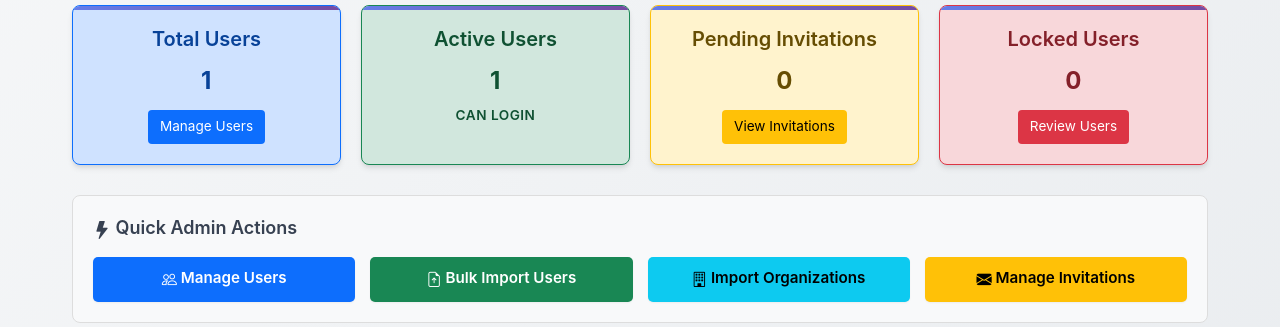
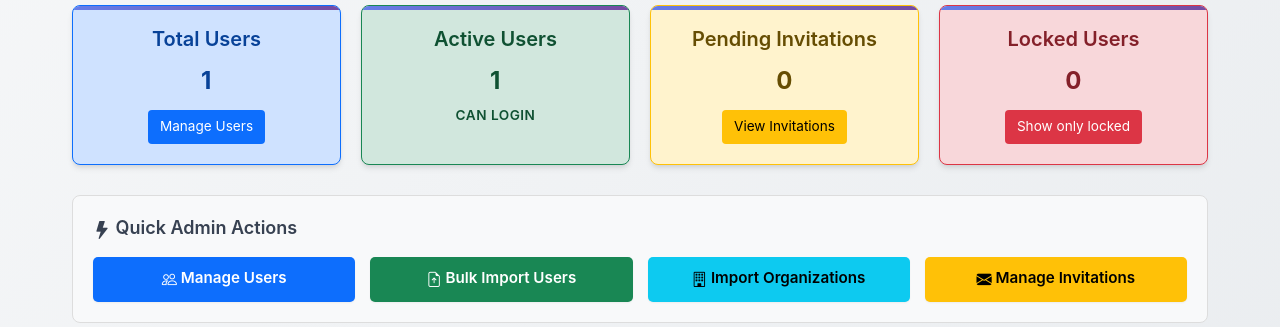
Before and after one commit to quickserviceslqs-netizen/pettycash_system, a Django app: page /accounts/ in a window 1280 px wide. Shown: the part 679-1006 px from the top of the page. Run offline with Django 5.2, Linux system fonts and the light colour scheme; the visitor is signed in with stand-in values (Sample User, id 1); data comes from the database, SQL or seed files in the repository; data that the repository does not hold is empty; parts of the project's set-up code (start-up, migrations or seed data) failed here and were passed over.

Commit message:
feat(admin): make Locked Users count clickable to pre-filter Manage Users

```diff
--- a/templates/accounts/dashboard.html
+++ b/templates/accounts/dashboard.html
@@ -249,9 +249,13 @@
 
         <div class="stat-card" style="padding:20px; border:1px solid #dc3545; border-radius:8px; background:#f8d7da; text-align:center;">
             <h4 style="margin-bottom:10px; color:#842029;">Locked Users</h4>
-            <p style="font-size:1.5rem; font-weight:bold; color:#842029;">{{ locked_users }}</p>
-            <a href="{% url 'accounts:manage_users' %}" style="display:inline-block; margin-top:10px; padding:6px 12px; background:#dc3545; color:#fff; text-decoration:none; border-radius:4px; font-size:0.85rem;">
-                Review Users
+            <p style="font-size:1.5rem; font-weight:bold; color:#842029;">
+                <a href="{% url 'accounts:manage_users' %}?status=locked" style="color:#842029; text-decoration:none;">
+                    {{ locked_users }}
+                </a>
+            </p>
+            <a href="{% url 'accounts:manage_users' %}?status=locked" style="display:inline-block; margin-top:10px; padding:6px 12px; background:#dc3545; color:#fff; text-decoration:none; border-radius:4px; font-size:0.85rem;">
+                Show only locked
             </a>
         </div>
     </section>
```
